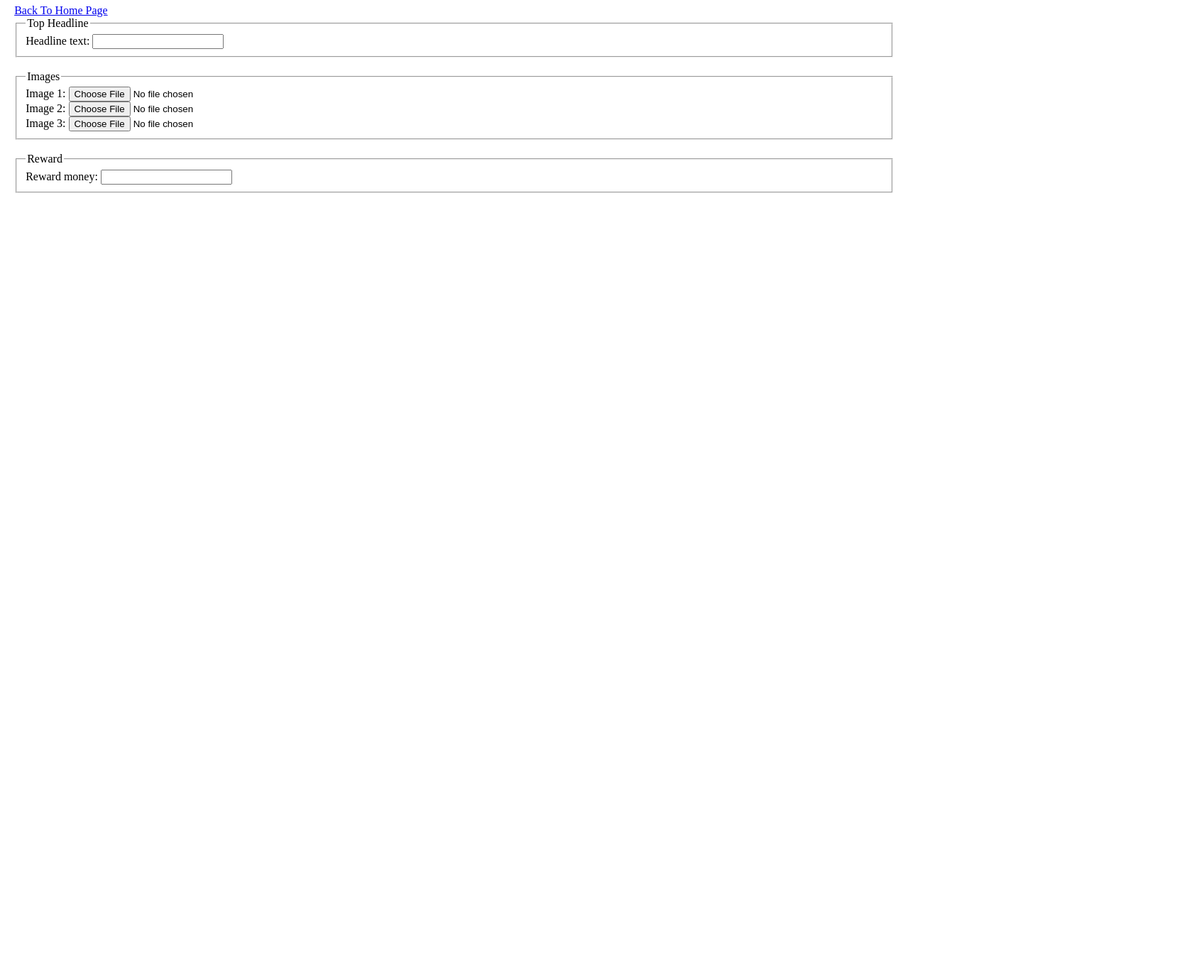
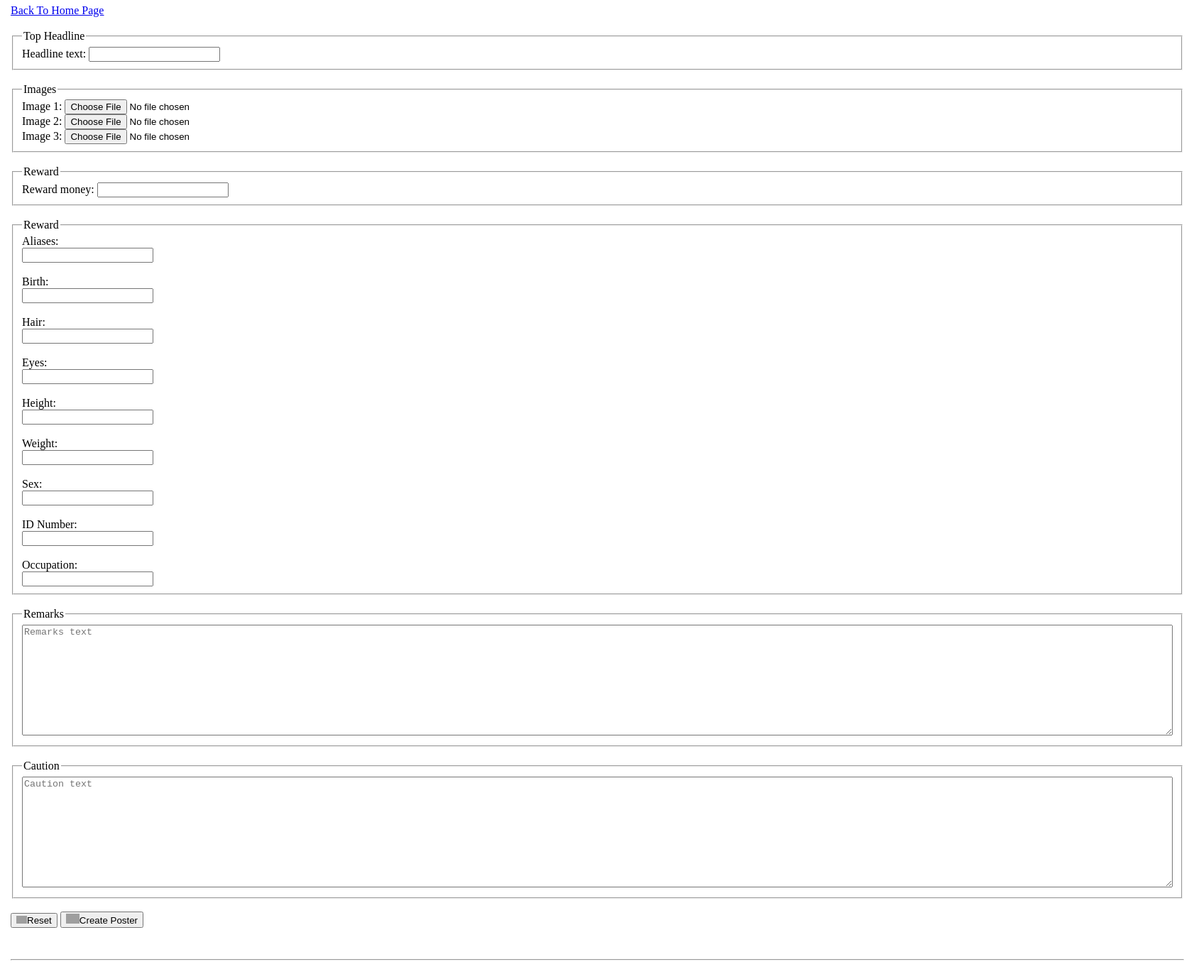
Before and after one commit to tihomirpavlovic/bit-web, a plain HTML site: page HTMLproject/admin/create_new.html in a window 1280 px wide. Shown: the part 5-1377 px from the top of the page at 71% size, 1675 px wide, since content can reach past the window. Before the commit the page ends 800 px from the top, so only its background shows below. Drawn offline with Linux system fonts and the light colour scheme; grey boxes are pictures that could not be loaded.

Commit message:
Second phase

```diff
--- a/HTMLproject/admin/create_new.html
+++ b/HTMLproject/admin/create_new.html
@@ -12,9 +12,11 @@
     <table width="100%">
         <tr>
             <td></td>
-            <td>
+            <td width="70%">
 
                 <a href="../index.html">Back To Home Page</a>
+
+                <br/><br/>
 
                 <form action="../posters/bart.html" method="POST">
 
@@ -54,6 +56,96 @@
                         </label>
 
                     </fieldset>
+                    <br>
+                    <fieldset>
+                        <legend>Reward</legend>
+                        <label> Aliases:
+                            <br/>
+                            <input type="text" name="aliases">
+                        </label>
+                        <br>
+                        <br>
+                        <label> Birth:
+                            <br/>
+                            <input type="text" name="birth">
+                        </label>
+                        <br>
+                        <br>
+                        <label> Hair:
+                            <br/>
+                            <input type="text" name="hair">
+                        </label>
+                        <br>
+                        <br>
+                        <label> Eyes:
+                            <br/>
+                            <input type="text" name="eyes">
+                        </label>
+                        <br>
+                        <br>
+                        <label> Height:
+                            <br/>
+                            <input type="text" name="height">
+                        </label>
+                        <br>
+                        <br>
+                        <label> Weight:
+                            <br/>
+                            <input type="text" name="weight">
+                        </label>
+                        <br>
+                        <br>
+                        <label> Sex:
+                            <br/>
+                            <input type="text" name="sex">
+                        </label>
+                        <br>
+                        <br>
+                        <label> ID Number:
+                            <br/>
+                            <input type="text" name="id number">
+                        </label>
+                        <br>
+                        <br>
+                        <label> Occupation:
+                            <br/>
+                            <input type="text" name="occupation">
+                        </label>
+                        <br>
+
+                    </fieldset>
+
+                    <br/>
+
+                    <fieldset>
+                        <legend>Remarks</legend>
+                        <label>
+                            <textarea name="remarks" placeholder="Remarks text" cols="200" rows="10"></textarea>
+                        </label>
+
+                    </fieldset>
+
+                    <br/>
+
+                    <fieldset>
+                        <legend>Caution</legend>
+                        <label>
+                            <textarea name="caution" placeholder="Caution text" cols="200" rows="10"></textarea>
+                        </label>
+
+                    </fieldset>
+                    <br/>
+                    <button type="reset">
+                        <img src="https://findicons.com/files/icons/730/soft/128/refresh.png" alt="Reset" width="15">Reset
+                    </button>
+                    <button type="submit">
+                        <img src="http://www.psdgraphics.com/file/blue-add-button.jpg" alt="Submit" width="19">Create Poster
+                    </button>
+                    <br/>
+                    <br>
+                    <br>
+
+                    <hr/>
 
                 </form>
 
```
Lines whose indentation alone changed are shown as unchanged.
